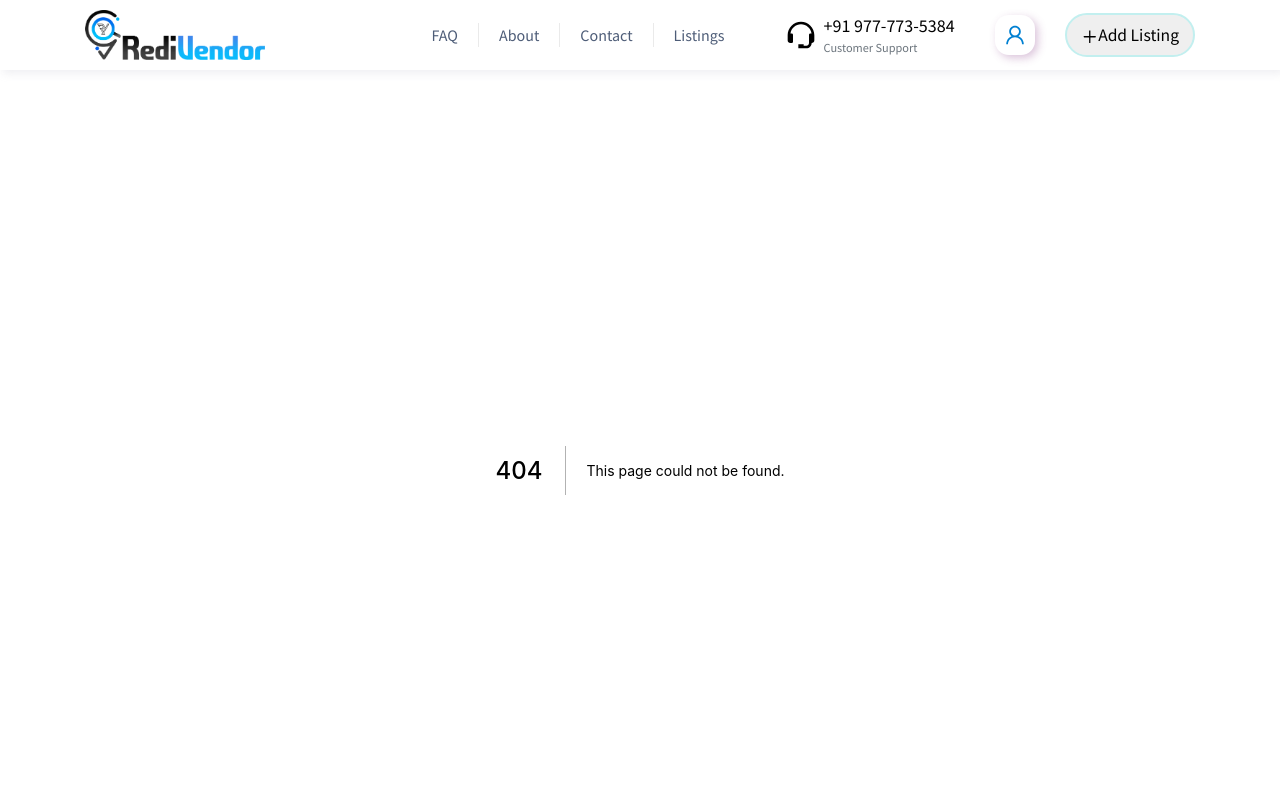
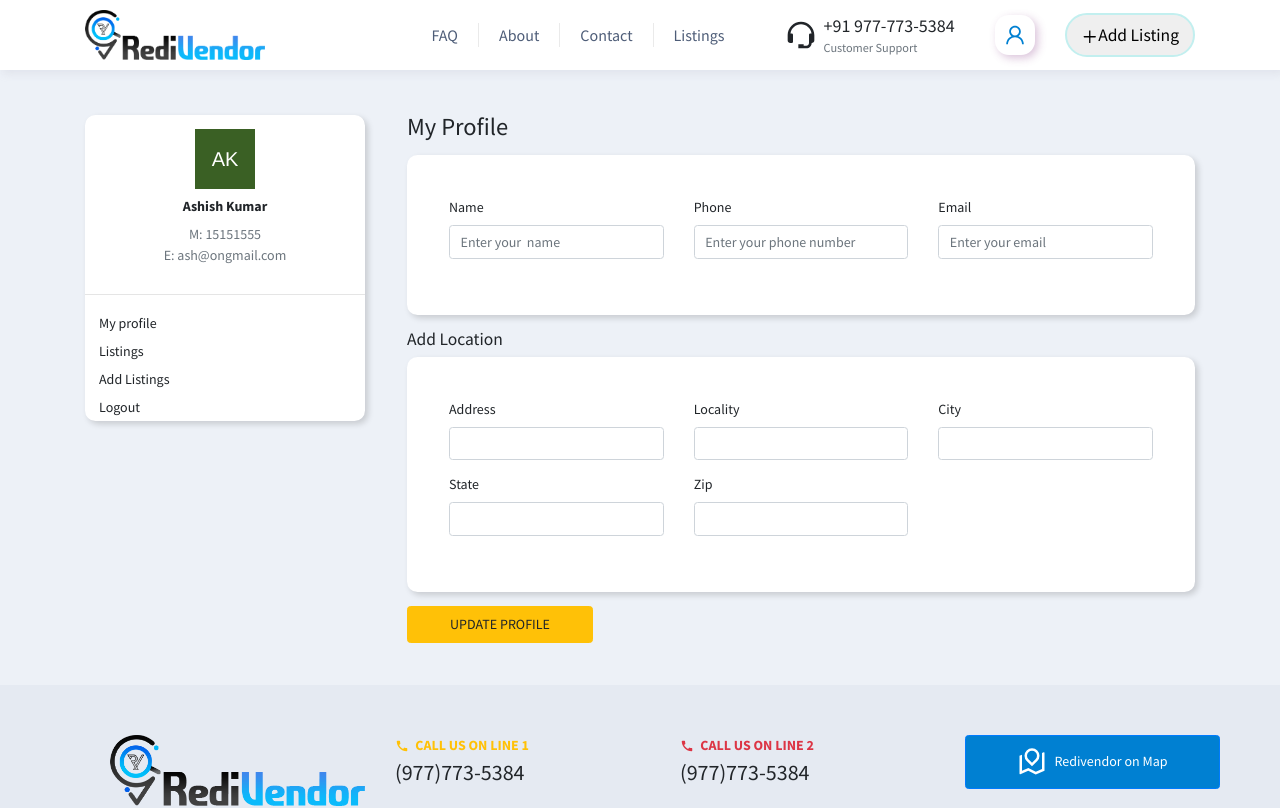
Before and after one commit to ashisintelcorp/redivendor, a Next.js app: page /account/user/user-profile in a window 1280 px wide. Before the commit this address had no page. Shown: the top 808 px of the page. Built offline with nearby package versions, Linux system fonts and the light colour scheme.

Commit message:
my profile

```diff
--- a/components/frontend/AuthAccount.tsx
+++ b/components/frontend/AuthAccount.tsx
@@ -92,7 +92,7 @@ export const AuthAccount: React.FC<{
             email: "ash@ongmail.com",
             mobile: "15151555",
             links: [
-                { name: "My profile", url: "/listings" },
+                { name: "My profile", url: "/account/vendor/vendor-profile" },
                 { name: "Listings", url: "/listings" },
                 { name: "Add Listings", url: "/add-listing" },
 
--- /dev/null
+++ b/pages/account/user/user-profile.tsx
@@ -0,0 +1,91 @@
+import { appName } from "app-config"
+import AuthAccount from "components/frontend/AuthAccount"
+// import { IUpdateOwnerProfileApiRequest } from "models/owner/profile"
+// import { IUpdateUserProfileApiRequest } from "models/user/profile"
+import Head from "next/head"
+import Link from "next/link"
+import { useState } from "react"
+import { useForm } from "react-hook-form"
+import { FormButton, FormInput, FormSelect } from "uiComponents/Form"
+
+export const AccountPage: React.FC = () => {
+    const {
+        register,
+        formState: { errors },
+        reset,
+        handleSubmit,
+    } = useForm({
+        defaultValues: {
+            vchOwnerName: '',
+            vchOwnerEmail: '',
+            vchOwnerMob: '',
+            address: {
+                vchOwnerAddr: '',
+                vchOwnerCity: '',
+                intOwnerState: 1,
+                intOwnerZip: 0
+            }
+        }
+    });
+    const [isProcessing, setIsProcessing] = useState(false)
+
+    // const handleForm = async (data: IUpdateOwnerProfileApiRequest) => {
+    //     /*  setIsProcessing(true)
+    //      let result = await UserAuthService.login(data)
+    //      setIsProcessing(false)
+    //      if (isSuccess(result)) {
+    //          if (result.value.successful && result.value.status === 'ACTIVE') {
+    //              toast.success(result.value.message)
+    //              if (result.value.data) {
+    //                  UserDispatch.setUser(result.value.data)
+    //                  router.push('/account/my-profile')
+    //              }
+    //          } else {
+    //              toast.error(result.value.message)
+    //          }
+    //      } else if (isFailure(result)) {
+    //          toast.error(result.error.outcome)
+    //      } */
+    // }
+
+    return <>
+        <Head>
+            <title>User Profile - {appName}</title>
+        </Head>
+
+        <AuthAccount>
+            <h3 className="mb-3">My Profile</h3>
+            <div className="">
+                <form>
+                        {/* <FormInput register={{ ...register("vchUserFname", { required: 'First name is required!' }) }} error={errors?.vchUserFname?.message} wrapperClasses="form-group col-md-6" label="First Name" placeholder="Enter your first name" />
+                        <FormInput register={{ ...register("vchUserLname", { required: 'Last name is required!' }) }} error={errors?.vchUserLname?.message} wrapperClasses="form-group col-md-6" label="Last Name" placeholder="Enter your last name" />
+
+                        <FormInput register={{ ...register("vchUserEmail", { required: 'Email ID is required!' }) }} error={errors?.vchUserEmail?.message} wrapperClasses="form-group col-md-6" label="Email ID" placeholder="Enter your email ID" />
+                     <FormInput register={{ ...register("vchUserMob", { required: 'Mobile No. is required!' }) }} error={errors?.vchUserMob?.message} wrapperClasses="form-group col-md-6" label="Mobile No." placeholder="Enter your mobile no." /> */}
+                    <div className="white-card">
+                    <div className="row">
+                        <FormInput wrapperClasses="form-group col-md-4" label="Name" placeholder="Enter your  name" register={undefined} />
+                        <FormInput wrapperClasses="form-group col-md-4" label="Phone" placeholder="Enter your phone number" register={undefined} />
+                        <FormInput wrapperClasses="form-group col-md-4" label="Email" placeholder="Enter your email" register={undefined} />
+
+                    </div>
+                </div>
+                <h5>Add Location</h5>
+                <div className="white-card">
+                    <div className="row">
+                        <FormInput  wrapperClasses="form-group col-md-4" label="Address" placeholder="" register={undefined} />
+                        <FormInput  wrapperClasses="form-group col-md-4" label="Locality" placeholder="" register={undefined} />
+                        <FormInput  wrapperClasses="form-group col-md-4" label="City" placeholder="" register={undefined} />
+                        <FormInput  wrapperClasses="form-group col-md-4" label="State" placeholder="" register={undefined} />
+                        <FormInput  wrapperClasses="form-group col-md-4" label="Zip" placeholder="" register={undefined} />
+
+                    </div>
+                </div>
+                    <FormButton disabled={isProcessing} className="btn btn-warning text-uppercase py-2 px-5" text="Update profile" />
+                </form>
+            </div>
+        </AuthAccount>
+    </>
+}
+
+export default AccountPage
```
Also changed, not shown: pages/account/vendor/vendor-profile.tsx (added, +91 -0 lines).
